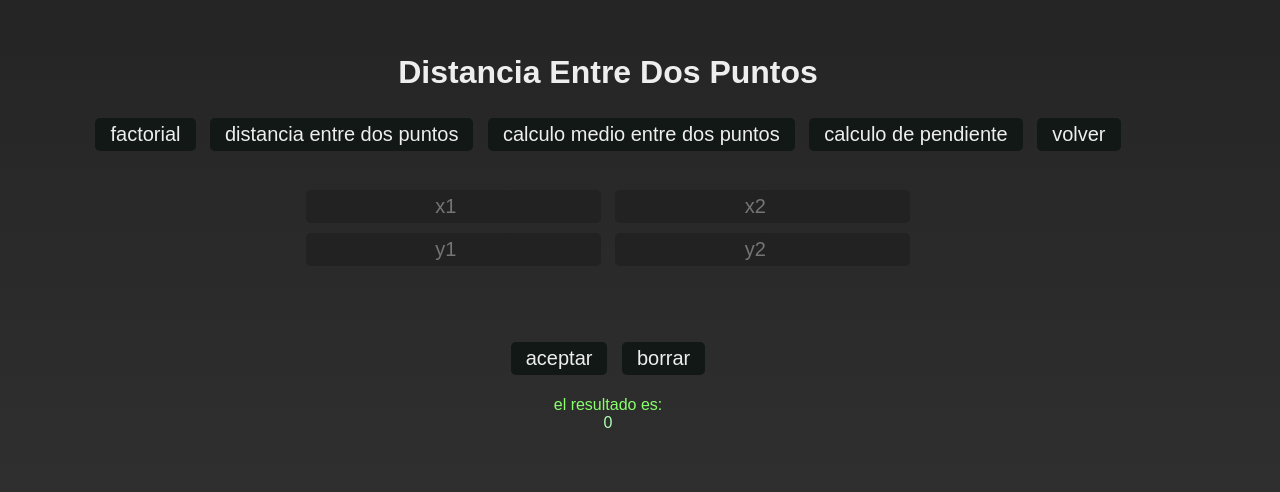
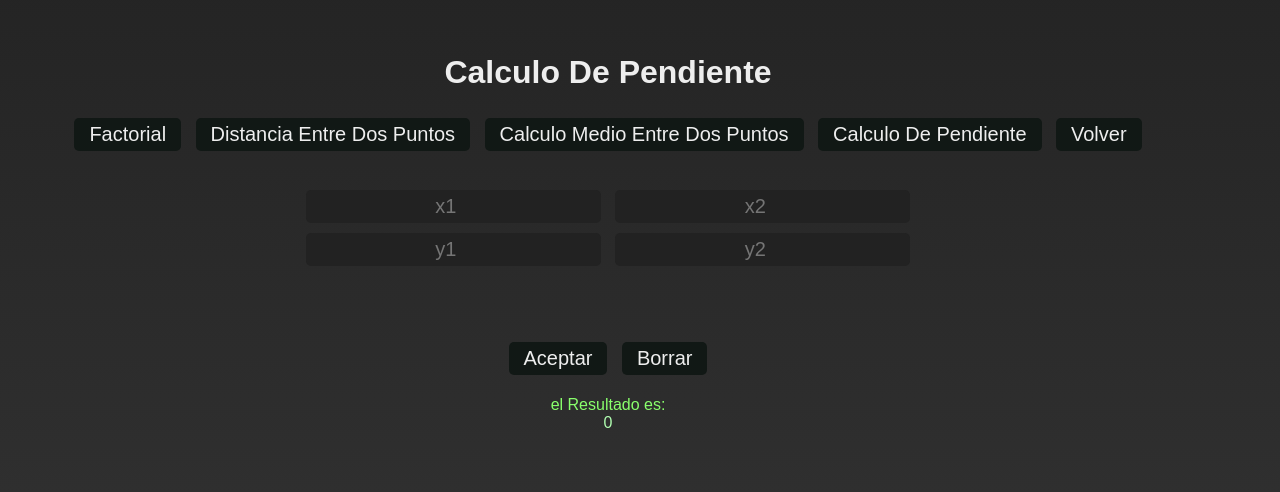
Before and after one commit to Jesjosjar/primer-proyecto-logica, a plain HTML site: page distancia.html in a window 1280 px wide. Shown: the part 119-611 px from the top of the page. Drawn offline with Linux system fonts and the light colour scheme.

Commit message:
Update distancia.html

```diff
--- a/distancia.html
+++ b/distancia.html
@@ -11,14 +11,14 @@
 
 <body id="dis">
 
-    <div id="titulo">
-        <h1>Distancia Entre Dos Puntos</h1>
+      <div id="titulo">
+        <h1>Calculo De Pendiente</h1>
         <div id="navegacion">
-            <a href="./factorial.html"><button>factorial</button></a>
-            <a href="./distancia.html"><button>distancia entre dos puntos</button></a>
-            <a href="./medio.html"><button>calculo medio entre dos puntos</button></a>
-            <a href="./calculo.html"><button>calculo de pendiente</button></a>
-            <a href="./index.html"><button>volver</button></a>
+            <a href="./factorial.html"><button>Factorial</button></a>
+            <a href="./distancia.html"><button>Distancia Entre Dos Puntos</button></a>
+            <a href="./medio.html"><button>Calculo Medio Entre Dos Puntos</button></a>
+            <a href="./calculo.html"><button>Calculo De Pendiente</button></a>
+            <a href="./index.html"><button>Volver</button></a>
         </div>
     </div>
 
@@ -29,10 +29,10 @@
         <input type="number" placeholder="y2" id="Y2">
     </div>
     <div id="boton">
-        <button id="aceptar">aceptar</button>
-        <button id="borrar">borrar</button>
+        <button id="aceptar">Aceptar</button>
+        <button id="borrar">Borrar</button>
         <p>
-            <div id="resultado2">el resultado es:</div><span id="resultado">0</span>
+            <div id="resultado2">el Resultado es:</div><span id="resultado">0</span>
         </p>
     </div>
 </body>
```
